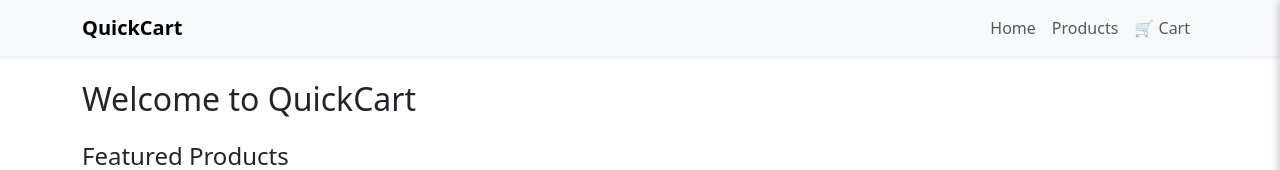
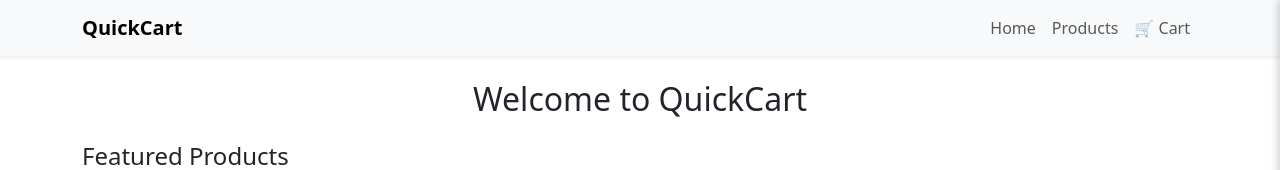
Before and after one commit to nuruddintipu/QuickCart, a React (Vite) app in the folder frontend/: page / in a window 1280 px wide. Shown: the top 170 px of the page. Built offline with nearby package versions, Linux system fonts and the light colour scheme.

Commit message:
refactor: center welcome text

```diff
--- a/frontend/src/pages/Homepage.jsx
+++ b/frontend/src/pages/Homepage.jsx
@@ -17,7 +17,7 @@ const Homepage = () => {
 
     return (
         <Container className="mt-4">
-            <h2 className="mb-4">Welcome to QuickCart</h2>
+            <h2 className="mb-4 text-center">Welcome to QuickCart</h2>
 
             <h4 className="mb-3">Featured Products</h4>
 
```
